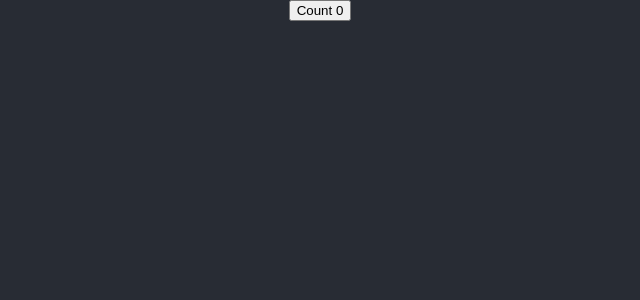
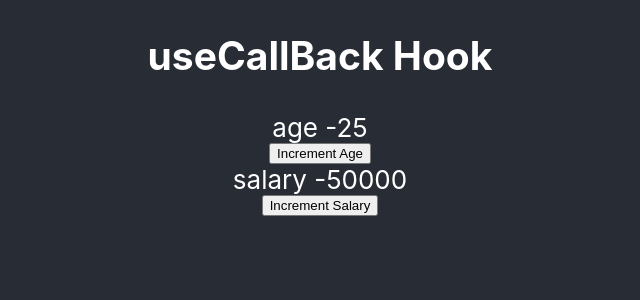
Before and after one commit to masoodhamza/first-app, a React (Create React App) app: page / in a window 1280 px wide. Shown: the top 300 px of the page, without its empty margins (320-960 px from the left). Built offline with nearby package versions, Linux system fonts and the light colour scheme.

Commit message:
all components are rending on changing one

```diff
--- a/src/App.css
+++ b/src/App.css
@@ -5,4 +5,5 @@
   flex-direction: column;
   align-items: center;
   font-size: calc(10px + 2vmin);
+  color: #fff;
 }
--- a/src/App.js
+++ b/src/App.js
@@ -1,10 +1,10 @@
 import "./App.css";
-import HookUseState from "./components/HookUseState";
+import Parent from "./components/Parent";
 
 const App = () => {
   return (
     <div className="App">
-      <HookUseState />
+      <Parent />
     </div>
   );
 };
--- /dev/null
+++ b/src/components/Button.js
@@ -0,0 +1,8 @@
+import React from "react";
+
+const Button = ({ handleClick, children }) => {
+  console.log(`Rendering button - ${children}`);
+  return <button onClick={handleClick}>{children}</button>;
+};
+
+export default Button;
--- /dev/null
+++ b/src/components/Count.js
@@ -0,0 +1,12 @@
+import React from "react";
+
+const Count = ({ text, count }) => {
+  console.log(`Rendering ${text}`);
+  return (
+    <>
+      {text} -{count}
+    </>
+  );
+};
+
+export default Count;
--- a/src/components/HookUseState.js
+++ /dev/null
@@ -1,12 +0,0 @@
-import { useState } from "react";
-
-const HookUseState = () => {
-  const [count, setCount] = useState(0);
-  return (
-    <>
-      <button onClick={() => setCount(count + 1)}>Count {count}</button>
-    </>
-  );
-};
-
-export default HookUseState;
--- /dev/null
+++ b/src/components/Parent.js
@@ -0,0 +1,29 @@
+import React, { useState } from "react";
+import Button from "./Button";
+import Count from "./Count";
+import Title from "./Title";
+
+const Parent = () => {
+  const [age, setAge] = useState(25);
+  const [salary, setSalary] = useState(50000);
+
+  const incrementAge = () => {
+    setAge(age + 1);
+  };
+
+  const incrementSalary = () => {
+    setSalary(salary + 1000);
+  };
+
+  return (
+    <>
+      <Title />
+      <Count text="age" count={age} />
+      <Button handleClick={incrementAge}>Increment Age</Button>
+      <Count text="salary" count={salary} />
+      <Button handleClick={incrementSalary}>Increment Salary</Button>
+    </>
+  );
+};
+
+export default Parent;
--- /dev/null
+++ b/src/components/Title.js
@@ -0,0 +1,8 @@
+import React from "react";
+
+const Title = () => {
+  console.log("Rending Title");
+  return <h2>useCallBack Hook</h2>;
+};
+
+export default Title;
```
